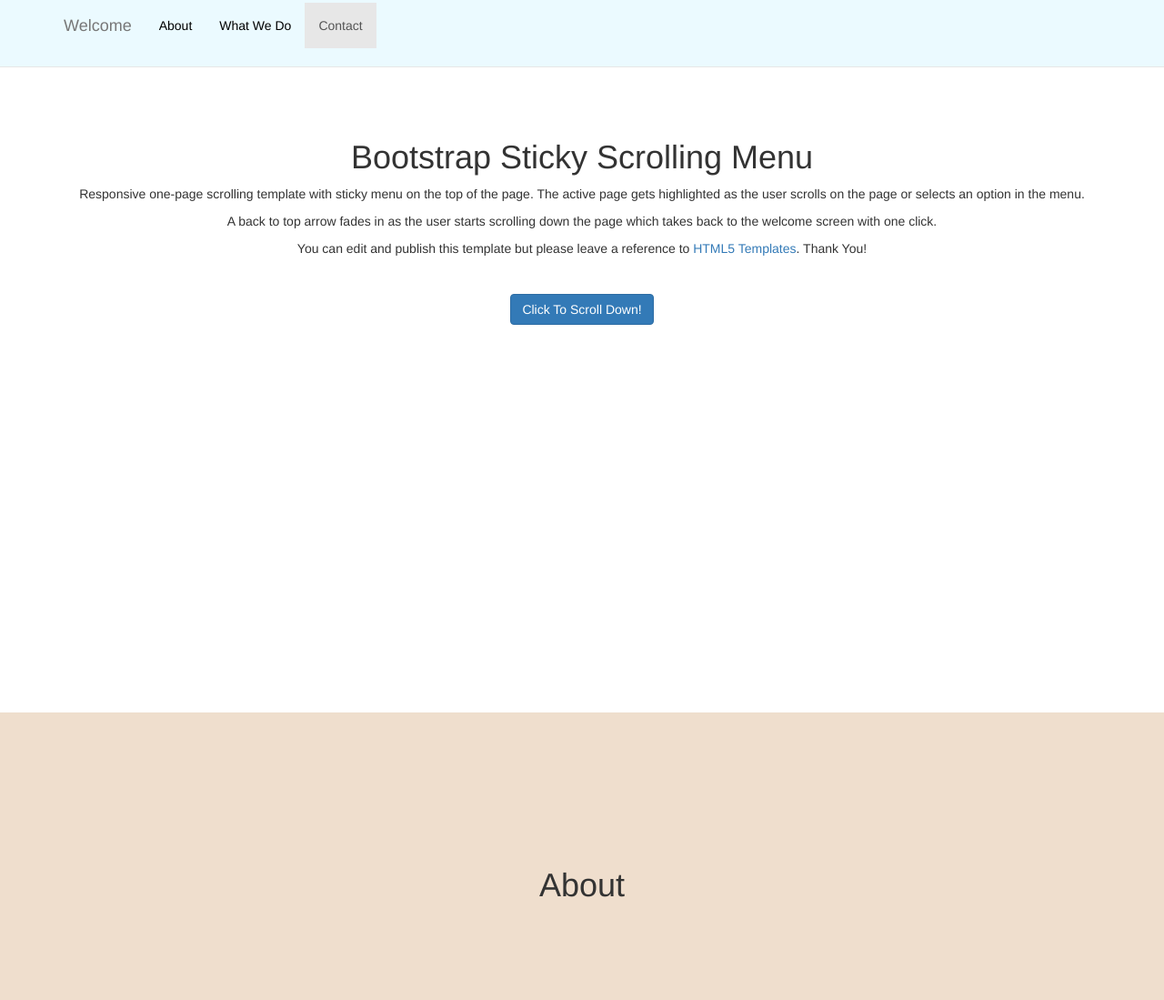
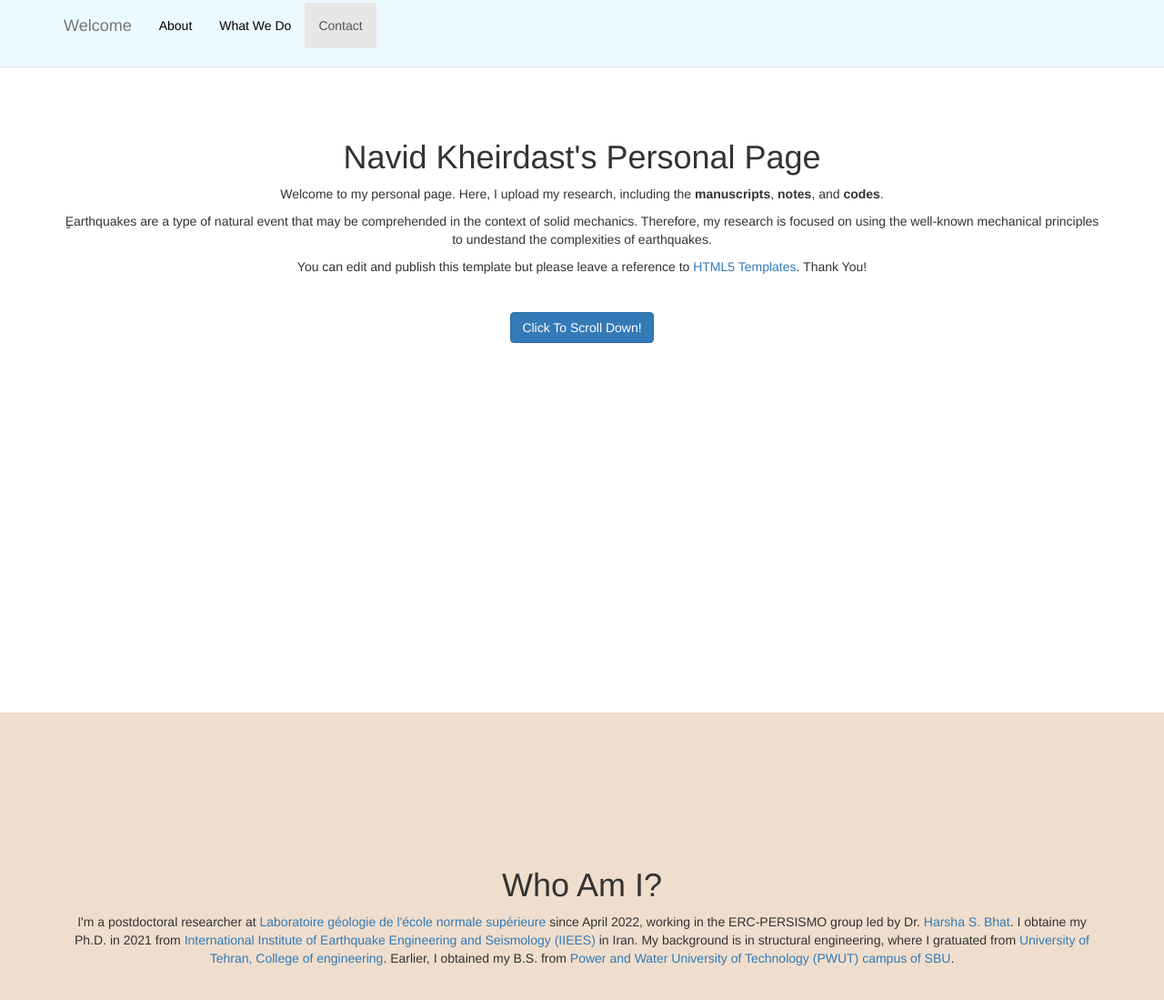
Before and after one commit to kheirdast/kheirdast.github.io, a plain HTML site: page index.html in a window 1280 px wide. Shown: the part 17-1116 px from the top of the page at 91% size. Drawn offline with Linux system fonts and the light colour scheme.

Commit message:
about is commited

```diff
--- a/index.html
+++ b/index.html
@@ -46,9 +46,9 @@
         <div class="container">
             <div class="row">
                 <div class="col-lg-12">
-                    <h1>Bootstrap Sticky Scrolling Menu</h1>
-                    <p>Responsive one-page scrolling template with sticky menu on the top of the page. The active page gets highlighted as the user scrolls on the page or selects an option in the menu.</p>
-					<p>A back to top arrow fades in as the user starts scrolling down the page which takes back to the welcome screen with one click.</p>
+                    <h1>Navid Kheirdast's Personal Page</h1>
+                    <p>Welcome to my personal page. Here, I upload my research, including the <strong>manuscripts</strong>, <strong>notes</strong>, and <strong>codes</strong>.</p>
+					<p>ٍEarthquakes are a type of natural event that may be comprehended in the context of solid mechanics. Therefore, my research is focused on using the well-known mechanical principles to undestand the complexities of earthquakes.</p>
 					<p>You can edit and publish this template but please leave a reference to <a href="https://html5-templates.com/" target="_blank" rel="nofollow">HTML5 Templates</a>. Thank You!</p>
 					<p>&nbsp;</p>
                     <a class="btn btn-primary page-scroll" href="#about">Click To Scroll Down!</a>
@@ -62,7 +62,11 @@
         <div class="container">
             <div class="row">
                 <div class="col-lg-12">
-                    <h1>About</h1>
+                    <h1>Who Am I?</h1>
+                    <p>I'm a postdoctoral researcher at <a href="https://www.geologie.ens.fr/en/geology-laboratory/">Laboratoire géologie de l'école normale supérieure</a> since April 2022, working in the ERC-PERSISMO group led by Dr. <a href="https://harshasbhat.github.io/">Harsha S. Bhat</a>.
+                    I obtaine my Ph.D. in 2021 from <a href="http://www.iiees.ac.ir/fa/">International Institute of Earthquake Engineering and Seismology (IIEES)</a> in Iran.
+                    My background is in structural engineering, where I gratuated from <a href="https://eng.ut.ac.ir">University of Tehran, College of engineering</a>. Earlier, I obtained my B.S. from <a href="https://www.sbu.ac.ir/web/ace">Power and Water University of Technology (PWUT) campus of SBU</a>.
+                    </p>
                 </div>
             </div>
         </div>
```
